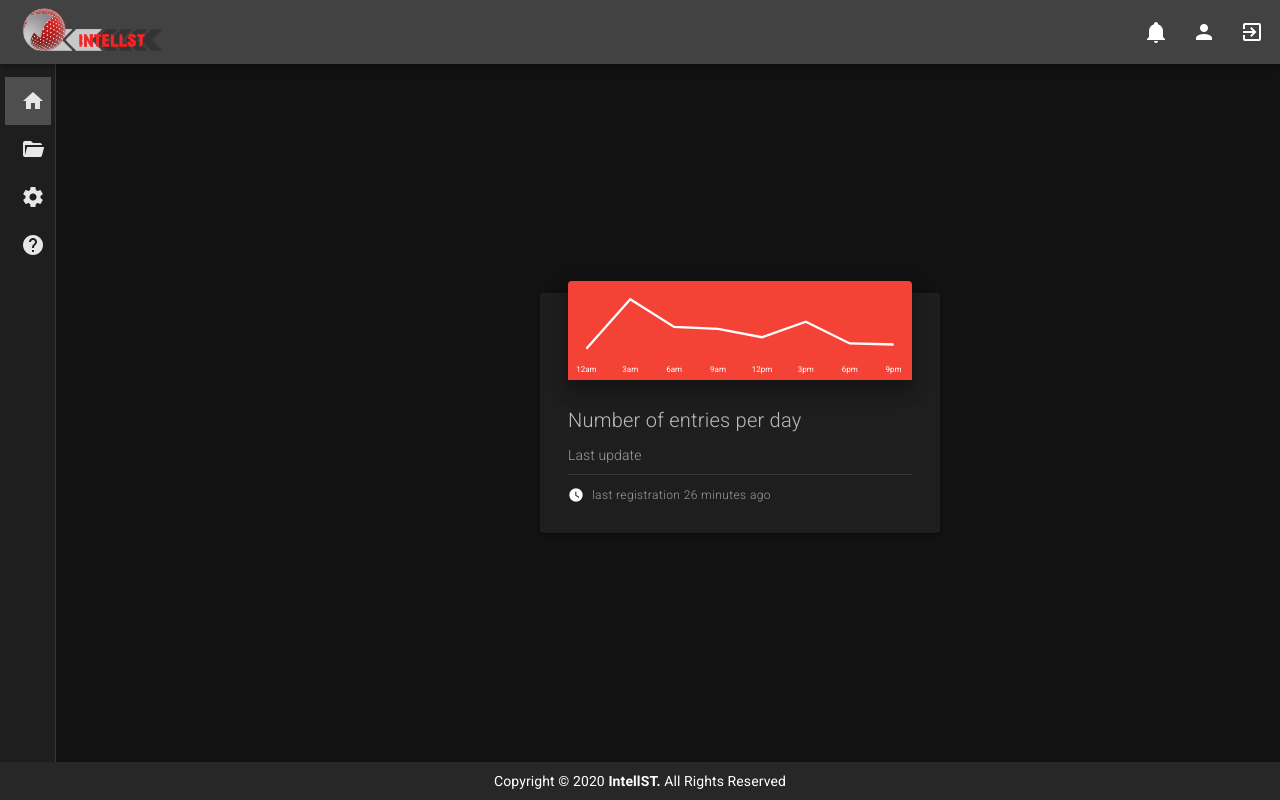
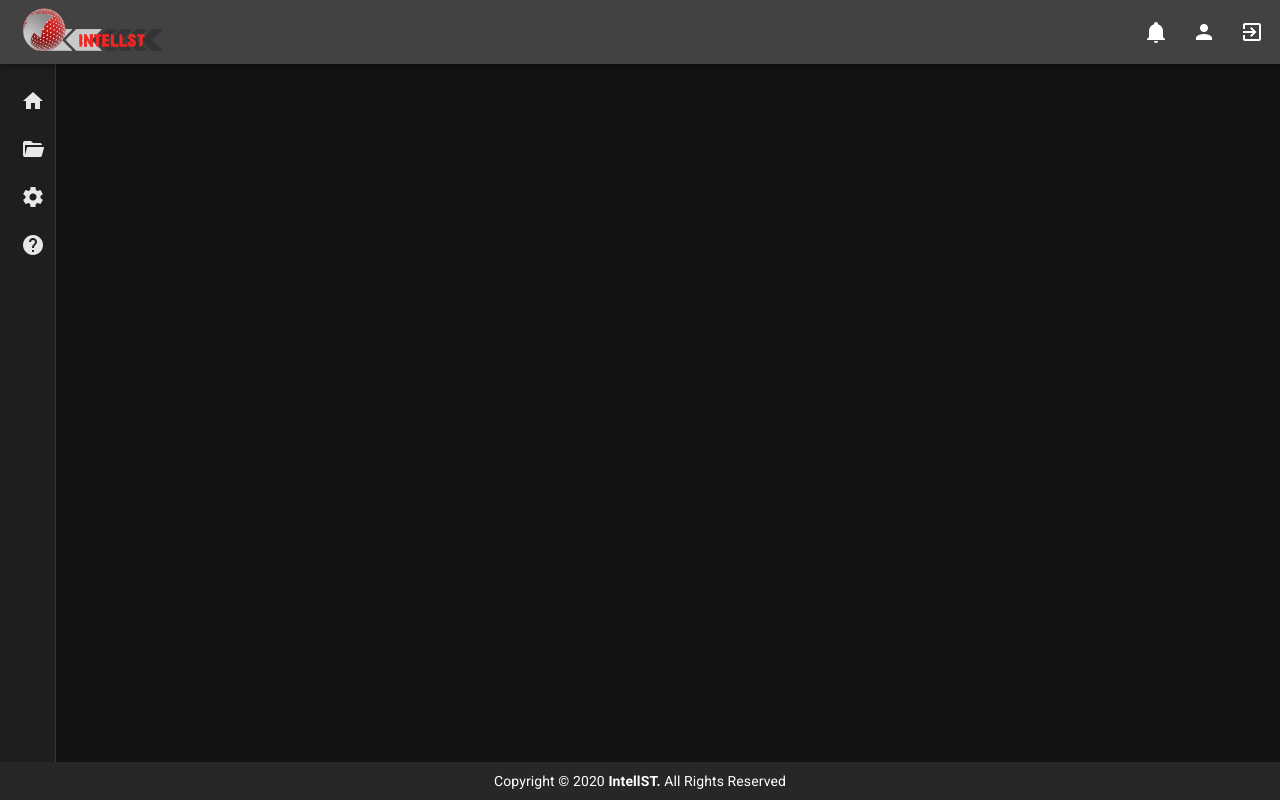
Before and after one commit to mihaibudeci/IntellST-frontend, a Vue app: page / in a window 1280 px wide. Built offline with nearby package versions, Linux system fonts and the light colour scheme.

Commit message:
Clean login page from dashboard

```diff
--- a/src/App.vue
+++ b/src/App.vue
@@ -1,15 +1,12 @@
 <template>
   <v-app>
-    <v-dashboard/>
+    <router-view/>
   </v-app>
 </template>
 
 <script>
-  import VDashboard from '@/views/Dashboard.vue';
-
-  export default {
-    components: {
-      VDashboard,
-    }
-  }
+export default {
+  name: "App",
+  components: {}
+};
 </script>
--- a/src/router/index.js
+++ b/src/router/index.js
@@ -1,19 +1,34 @@
-import Vue from 'vue'
-import VueRouter from 'vue-router'
-import Home from '../views/HomePage.vue'
+import Vue from "vue";
+import Router from "vue-router";
+//import store from './store/store'
 
-Vue.use(VueRouter)
+Vue.use(Router);
 
-  const routes = [
+const router = new Router({
+  mode: "history",
+  routes: [
     {
-    path: '/',
+      path: "/",
+      component: () => import('../views/Dashboard.vue'),
+      children: [
+        {
+          path: "",
+          name: "",
+          component: {
+            render(c) {
+              return c("router-view");
+            },
+          },
+          children: [
+            {
+              path: '/home',
               name: 'Home',
-    component: Home
+              component: () => import('../views/HomePage.vue'),
             },
             {
               path: '/cases',
               name: 'Cases',
-    component: () => import('../views/ConsultCases.vue')
+              component: () => import('../views/ConsultCases.vue'),
             },
             {
               path: '/settings',
@@ -25,17 +40,16 @@ Vue.use(VueRouter)
               name: 'About',
               component: () => import('../views/About.vue')
             },
+          ],
+        },
+      ],
+    },
     {
       path: '/login',
       name: 'Login',
-    component: () => import('../views/Login.vue')
-  }
-]
+      component: () => import('../views/Login.vue'),
+    },
+  ],
+});
 
-const router = new VueRouter({
-  mode: 'history',
-  base: process.env.BASE_URL,
-  routes
-})
-
-export default router
+export default router;
--- a/src/views/Dashboard.vue
+++ b/src/views/Dashboard.vue
@@ -12,7 +12,7 @@
       <v-list dense
         class="tile"
       >
-        <v-list-item link to="/">
+        <v-list-item link to="/home">
           <v-list-item-action>
             <v-icon>mdi-home</v-icon>
           </v-list-item-action>
```
Lines whose indentation alone changed are shown as unchanged.
